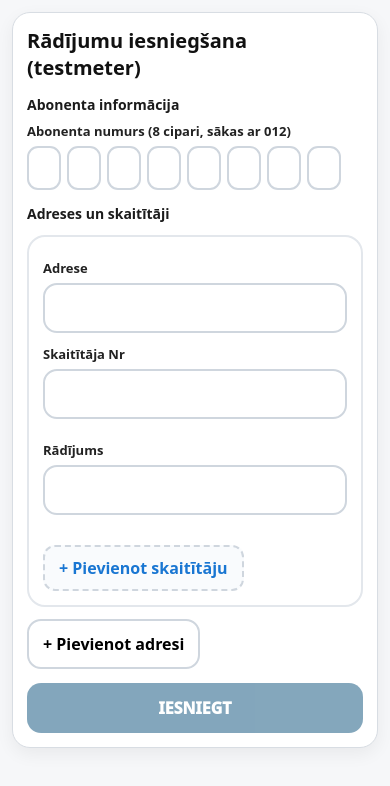
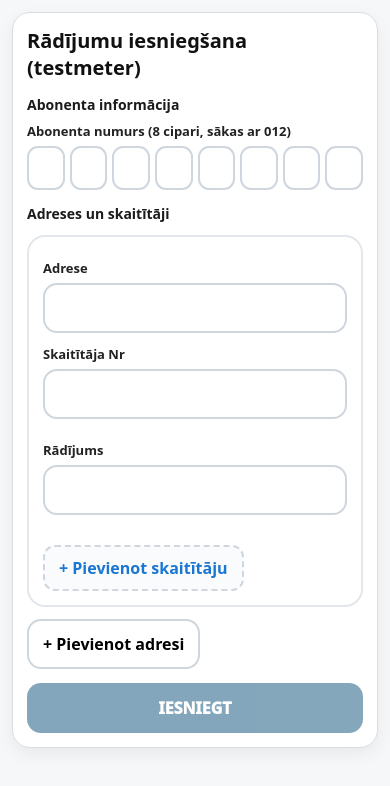
Before and after one commit to rarajs/testmeter, a website: page public/index.html in a window 390 px wide. Drawn offline with Linux system fonts and the light colour scheme; no server answers.

Commit message:
UI: final mobile+desktop delete buttons + code boxes fit

```diff
--- a/public/index.html
+++ b/public/index.html
@@ -62,12 +62,13 @@
     }
     .noticeBox.show{ display:block; }
 
-    /* ✅ Abonenta koda 8 box — ŠAURI un KREISAJĀ pusē (desktop), bet vienā rindā arī mobilajā */
+    /* ===== Abonenta koda 8 kvadrātiņi ===== */
+    /* Desktop: šauri, kreisajā pusē, neizstiepti */
     .code-boxes{
       display:flex;
       flex-wrap:nowrap;
       gap:8px;
-      width:fit-content;        /* neizstiepj */
+      width:fit-content;
       max-width:100%;
       overflow:hidden;
     }
@@ -83,18 +84,36 @@
       flex:0 0 40px;
       min-width:0;
     }
+
+    /* Mobile: elastīgi, lai visas 8 vienmēr ietilpst */
     @media (max-width:420px){
       body{ padding:12px; }
       .card{ padding:14px; }
-      .code-boxes{ gap:6px; }
-      .code-boxes input{ width:34px; flex-basis:34px; height:44px; font-size:16px; border-radius:11px; }
+
+      .code-boxes{
+        width:100%;
+        gap:5px;
+      }
+      .code-boxes input{
+        width:auto;
+        flex:1 1 0;
+        flex-basis:0;
+        min-width:0;
+        height:44px;
+        font-size:16px;
+        border-radius:11px;
+      }
     }
     @media (max-width:360px){
-      .code-boxes{ gap:5px; }
-      .code-boxes input{ width:30px; flex-basis:30px; height:42px; font-size:15px; border-radius:10px; }
+      .code-boxes{ gap:4px; }
+      .code-boxes input{
+        height:42px;
+        font-size:15px;
+        border-radius:10px;
+      }
     }
 
-    /* Address blocks */
+    /* ===== Address blocks ===== */
     .address-block{
       border:2px solid #e3e7ec;
       border-radius:18px;
@@ -157,10 +176,10 @@
     .delete-address-btn.hidden{ display:none; }
     .delete-address-btn:disabled{ opacity:.35; cursor:not-allowed; }
 
-    /* Meters */
+    /* ===== Meters ===== */
     .meters{ margin-top:10px; display:flex; flex-direction:column; gap:10px; }
 
-    /* ✅ DESKTOP: 2 lauki + dzēst poga labajā pusē */
+    /* Desktop: 2 lauki + dzēst labajā pusē */
     .meter-row{
       display:grid;
       grid-template-columns: 1fr 1fr 56px;
@@ -171,6 +190,7 @@
     .readingField{ grid-column:2; }
     .delCell{ grid-column:3; display:flex; justify-content:flex-end; align-items:flex-end; }
 
+    /* Dzēst skaitītāju poga */
     .del-btn{
       width:42px;
       height:42px;
@@ -183,7 +203,7 @@
     }
     .del-btn.hidden{ display:none; }
 
-    /* ✅ MOBILE: numurs pilna rinda, rādījums pilna rinda, dzēst pilna rinda */
+    /* Mobile: Nr pilna rinda, Rādījums pilna rinda, Dzēst pilna rinda */
     @media (max-width:640px){
       .meter-row{
         grid-template-columns: 1fr;
@@ -204,7 +224,7 @@
       .del-btn span{ display:none; }
       .del-btn::before{ content:"Dzēst skaitītāju"; }
 
-      /* Dzēst adresi mobilajā — pilna platuma */
+      /* Dzēst adresi mobilajā – pilna platuma, badge apakšā */
       .address-head{
         flex-direction:column;
         align-items:stretch;
@@ -223,7 +243,16 @@
       display:none; max-height:320px; overflow-y:auto;
     }
     .suggestions.show{ display:block; }
-    .sitem{ width:100%; text-align:left; padding:10px 12px; background:#fff; border:none; cursor:pointer; font-size:13px; line-height:1.25; }
+    .sitem{
+      width:100%;
+      text-align:left;
+      padding:10px 12px;
+      background:#fff;
+      border:none;
+      cursor:pointer;
+      font-size:13px;
+      line-height:1.25;
+    }
     .sitem:hover{ background:#eef3f8; }
 
     .infoBox{
@@ -273,6 +302,7 @@
     readingRegex: /^\d+([.,]\d{1,2})?$/,
     addrMinChars: 1,
     addrLimit: 12,
+    // first meter row cannot be deleted
     meterDeleteShownFromIndex: 1
   };
 
@@ -319,6 +349,7 @@
     }
   }
 
+  // 8-digit boxes
   function initCodeBoxes() {
     const host = $("#abonentaCodeBoxes");
     host.innerHTML = "";
@@ -352,6 +383,7 @@
     return $$("#abonentaCodeBoxes input").map(i => i.value.trim()).join("");
   }
 
+  // Address autocomplete via API
   async function fetchAddressSuggestions(q) {
     const res = await fetch(`/api/addresses?q=${encodeURIComponent(q)}&limit=${CFG.addrLimit}`);
     if (!res.ok) return [];
@@ -408,6 +440,7 @@
     });
   }
 
+  // normalize reading: allow decimal, comma->dot, max 2 decimals
   function normalizeReadingInput(raw) {
     let s = String(raw || '').trim().replace(',', '.');
     s = s.replace(/[^\d.]/g, '');
@@ -427,6 +460,7 @@
       if (i === 0) { badge.classList.add("hidden"); }
       else { badge.classList.remove("hidden"); badge.textContent = `Adrese ${i+1}`; }
 
+      // first address cannot be deleted
       const delBtn = $(".delete-address-btn", block);
       if (delBtn) {
         delBtn.classList.toggle("hidden", i === 0);
@@ -631,11 +665,7 @@
         radijums: normalizeReadingInput(ln.radijums_raw)
       }));
 
-    const payload = {
-      abonenta_numurs: abon,
-      lines,
-      website: ""
-    };
+    const payload = { abonenta_numurs: abon, lines, website: "" };
 
     const res = await fetch("/api/submit", {
       method: "POST",
```
